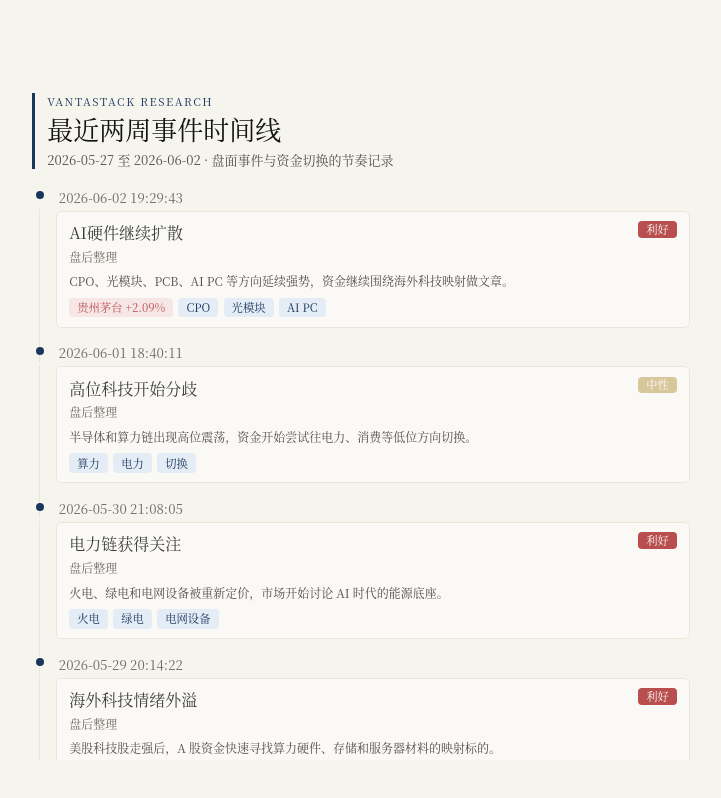
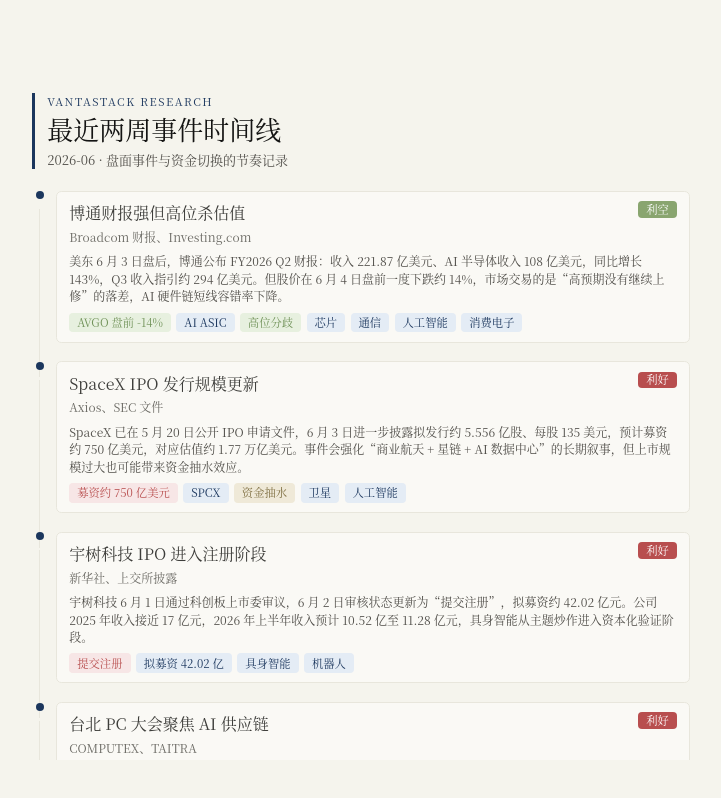
Before and after one commit to cenmen/market-insight, a React (Vite) app in the folder frontend/: page /article/event-timeline in a window 1280 px wide. Shown: the whole page, without its empty margins (279-1000 px from the left). Built offline with nearby package versions, Linux system fonts and the light colour scheme; a web font is replaced by a local one.

Commit message:
feat: 更新报告页脚组件，优化数据源和日期显示逻辑；添加 ETF 别名映射功能；更新事件时间线页面以支持动态事件记录

```diff
--- a/frontend/src/components/ReportFooter.jsx
+++ b/frontend/src/components/ReportFooter.jsx
@@ -1,9 +1,5 @@
-export default function ReportFooter({
-  disclaimer = '仅供参考，不构成任何投资建议。',
-  source = '抖音 · ETF主线侦探',
-  date,
-}) {
-  const sourceText = date ? `${source} · ${date}` : source;
+export default function ReportFooter({ disclaimer = '仅供参考，不构成任何投资建议。', source = '', date }) {
+  const sourceText = source && date ? `${source} · ${date}` : date ? date : source;
 
   return (
     <footer className='mt-4 flex justify-between gap-4 border-t border-solid border-[#e8e6dc] pt-2 text-[12px] text-[#6b6a64]'>
--- a/frontend/src/data/etfBaseList.js
+++ b/frontend/src/data/etfBaseList.js
@@ -27,4 +27,17 @@ const etfBaseList = [
   { code: '512170', name: '医疗ETF华宝', indexCode: '399989', indexName: '中证医疗指数', alias: '医疗' },
 ];
 
+function buildEtfAliasMap(list) {
+  const aliasMap = {};
+
+  for (const item of list) {
+    aliasMap[item.alias] = item;
+  }
+
+  return aliasMap;
+}
+
+const etfAliasMap = buildEtfAliasMap(etfBaseList);
+
 export default etfBaseList;
+export { etfAliasMap };
--- a/frontend/src/data/records/202606.js
+++ b/frontend/src/data/records/202606.js
@@ -1,11 +1,73 @@
 const record202606 = [
   {
     date: '2026-06-04',
-    title: '示例事件标题',
-    summary: '这里放事件摘要，字段结构参考 Timeline 组件的 item 数据。',
-    source: '示例来源',
-    tags: ['示例标签', '可选标签'],
-    concepts: ['白酒', '半导体'],
+    title: '博通财报强但高位杀估值',
+    source: 'Broadcom 财报、Investing.com',
+    statusTag: { label: '利空', kind: 'bearish' },
+    summary:
+      '美东 6 月 3 日盘后，博通公布 FY2026 Q2 财报：收入 221.87 亿美元、AI 半导体收入 108 亿美元，同比增长 143%，Q3 收入指引约 294 亿美元。但股价在 6 月 4 日盘前一度下跌约 14%，市场交易的是“高预期没有继续上修”的落差，AI 硬件链短线容错率下降。',
+    tags: [
+      { label: 'AVGO 盘前 -14%', kind: 'stock', change: -14 },
+      { label: 'AI ASIC', kind: 'default' },
+      { label: '高位分歧', kind: 'bearish' },
+    ],
+    concepts: ['芯片', '通信', '人工智能', '消费电子'],
+  },
+  {
+    date: '2026-06-03',
+    title: 'SpaceX IPO 发行规模更新',
+    source: 'Axios、SEC 文件',
+    statusTag: { label: '利好', kind: 'bullish' },
+    summary:
+      'SpaceX 已在 5 月 20 日公开 IPO 申请文件，6 月 3 日进一步披露拟发行约 5.556 亿股、每股 135 美元，预计募资约 750 亿美元，对应估值约 1.77 万亿美元。事件会强化“商业航天 + 星链 + AI 数据中心”的长期叙事，但上市规模过大也可能带来资金抽水效应。',
+    tags: [
+      { label: '募资约 750 亿美元', kind: 'bullish' },
+      { label: 'SPCX', kind: 'default' },
+      { label: '资金抽水', kind: 'neutral' },
+    ],
+    concepts: ['卫星', '人工智能'],
+  },
+  {
+    date: '2026-06-02',
+    title: '宇树科技 IPO 进入注册阶段',
+    source: '新华社、上交所披露',
+    statusTag: { label: '利好', kind: 'bullish' },
+    summary:
+      '宇树科技 6 月 1 日通过科创板上市委审议，6 月 2 日审核状态更新为“提交注册”，拟募资约 42.02 亿元。公司 2025 年收入接近 17 亿元，2026 年上半年收入预计 10.52 亿至 11.28 亿元，具身智能从主题炒作进入资本化验证阶段。',
+    tags: [
+      { label: '提交注册', kind: 'bullish' },
+      { label: '拟募资 42.02 亿', kind: 'default' },
+      { label: '具身智能', kind: 'default' },
+    ],
+    concepts: ['机器人'],
+  },
+  {
+    date: '2026-06-02',
+    title: '台北 PC 大会聚焦 AI 供应链',
+    source: 'COMPUTEX、TAITRA',
+    statusTag: { label: '利好', kind: 'bullish' },
+    summary:
+      'COMPUTEX 2026 主展期为台北时间 6 月 2 日至 6 月 5 日，主题为“AI Together”，规模约 1500 家参展商、6000 个展位。展会主线从 AI PC 扩展到 AI 服务器、机器人、散热、电源与制造代工，台系供应链继续成为全球 AI 硬件扩产的观察窗口。',
+    tags: [
+      { label: 'COMPUTEX 6/2-6/5', kind: 'default' },
+      { label: 'AI PC', kind: 'bullish' },
+      { label: '台系供应链', kind: 'default' },
+    ],
+    concepts: ['人工智能', '通信', '消费电子'],
+  },
+  {
+    date: '2026-06-01',
+    title: '英伟达 GTC Taipei 后股价大涨',
+    source: 'NVIDIA、StockStory、Motley Fool',
+    statusTag: { label: '利好', kind: 'bullish' },
+    summary:
+      '台北时间 6 月 1 日，黄仁勋在 GTC Taipei / COMPUTEX 主题演讲中发布 RTX Spark PC 平台，并确认 Vera Rubin 平台进入量产。英伟达股价当日盘中涨幅约 5% 至 6%，市场重新定价其从数据中心延伸到 PC、机器人和物理 AI 的平台能力。',
+    tags: [
+      { label: 'NVDA +5%~6%', kind: 'stock', change: 5.5 },
+      { label: 'Vera Rubin', kind: 'bullish' },
+      { label: 'RTX Spark', kind: 'default' },
+    ],
+    concepts: ['芯片', '人工智能', '机器人'],
   },
 ];
 
--- a/frontend/src/pages/EventTimeline.jsx
+++ b/frontend/src/pages/EventTimeline.jsx
@@ -1,89 +1,47 @@
 import Timeline from '@/components/Timeline.jsx';
+import records from '@/data/records';
+import { etfAliasMap } from '@/data/etfBaseList';
 
-const recentEvents = [
-  {
-    datetime: '2026-06-02 19:29:43',
-    title: 'AI硬件继续扩散',
-    source: '盘后整理',
-    statusTag: { label: '利好', kind: 'bullish' },
-    summary: 'CPO、光模块、PCB、AI PC 等方向延续强势，资金继续围绕海外科技映射做文章。',
-    tags: [
-      { label: '贵州茅台 +2.09%', kind: 'stock', change: 2.09 },
-      { label: 'CPO', kind: 'default' },
-      { label: '光模块', kind: 'default' },
-      { label: 'AI PC', kind: 'default' },
-    ],
-  },
-  {
-    datetime: '2026-06-01 18:40:11',
-    title: '高位科技开始分歧',
-    source: '盘后整理',
-    statusTag: { label: '中性', kind: 'neutral' },
-    summary: '半导体和算力链出现高位震荡，资金开始尝试往电力、消费等低位方向切换。',
-    tags: [
-      { label: '算力', kind: 'default' },
-      { label: '电力', kind: 'default' },
-      { label: '切换', kind: 'default' },
-    ],
-  },
-  {
-    datetime: '2026-05-30 21:08:05',
-    title: '电力链获得关注',
-    source: '盘后整理',
-    statusTag: { label: '利好', kind: 'bullish' },
-    summary: '火电、绿电和电网设备被重新定价，市场开始讨论 AI 时代的能源底座。',
-    tags: [
-      { label: '火电', kind: 'default' },
-      { label: '绿电', kind: 'default' },
-      { label: '电网设备', kind: 'default' },
-    ],
-  },
-  {
-    datetime: '2026-05-29 20:14:22',
-    title: '海外科技情绪外溢',
-    source: '盘后整理',
-    statusTag: { label: '利好', kind: 'bullish' },
-    summary: '美股科技股走强后，A 股资金快速寻找算力硬件、存储和服务器材料的映射标的。',
-    tags: [
-      { label: '美股科技', kind: 'default' },
-      { label: '存储', kind: 'default' },
-      { label: '服务器', kind: 'default' },
-    ],
-  },
-  {
-    datetime: '2026-05-28 17:56:39',
-    title: '成交放大，风格偏成长',
-    source: '盘后整理',
-    statusTag: { label: '中性', kind: 'neutral' },
-    summary: '市场成交明显抬升，成长风格占优，科技主线的弹性开始变得更突出。',
-    tags: [
-      { label: '成交放大', kind: 'default' },
-      { label: '成长风格', kind: 'default' },
-      { label: '弹性', kind: 'default' },
-    ],
-  },
-  {
-    datetime: '2026-05-27 19:03:18',
-    title: '主线由芯片向链条扩散',
-    source: '盘后整理',
-    statusTag: { label: '利空', kind: 'bearish' },
-    summary: '市场从单点芯片扩散到 PCB、光模块、封装、存储等更完整的产业链条。',
-    tags: [
-      { label: '芯片', kind: 'default' },
-      { label: 'PCB', kind: 'default' },
-      { label: '封装', kind: 'default' },
-    ],
-  },
-];
+function getLatestRecordKey(recordMap) {
+  const keys = Object.keys(recordMap ?? {});
+
+  if (keys.length === 0) {
+    return null;
+  }
+
+  keys.sort();
+  return keys[keys.length - 1] ?? null;
+}
+
+function isValidConcept(concept) {
+  return typeof concept === 'string' && Boolean(etfAliasMap[concept]);
+}
+
+function normalizeEvent(item) {
+  const tags = Array.isArray(item.tags) ? item.tags.slice() : [];
+  const concepts = Array.isArray(item.concepts) ? item.concepts.filter(isValidConcept) : [];
+
+  return {
+    ...item,
+    tags: tags.concat(
+      concepts.map(function mapConcept(concept) {
+        return { label: concept, kind: 'default' };
+      }),
+    ),
+  };
+}
 
 export default function EventTimelinePage() {
+  const latestRecordKey = getLatestRecordKey(records);
+  const recentEvents = latestRecordKey ? records[latestRecordKey].map(normalizeEvent) : [];
+
   return (
     <main className="flex min-h-screen items-center justify-center overflow-hidden bg-[#f5f4ed] px-4 py-6 [font-family:'TsangerJinKai02','Source_Han_Serif_SC','Noto_Serif_CJK_SC','Songti_SC','STSong',Georgia,serif] text-[#141413]">
       <article className='h-[90vh] w-full max-w-[210mm] overflow-y-auto px-4 py-6 md:px-[18mm] md:py-[14mm]'>
         <header className='mb-3 border-l-[2.5pt] border-[#1b365d] pl-3'>
           <p className='mb-1 text-[11px] tracking-[0.14em] text-[#1b365d] uppercase'>VANTASTACK RESEARCH</p>
           <h1 className='text-[20px] leading-tight font-medium md:text-[26px]'>最近两周事件时间线</h1>
-          <p className='mt-1 text-[13px] text-[#504e49]'>2026-05-27 至 2026-06-02 · 盘面事件与资金切换的节奏记录</p>
+          <p className='mt-1 text-[13px] text-[#504e49]'>{latestRecordKey ? `${latestRecordKey.slice(0, 4)}-${latestRecordKey.slice(4, 6)} · 盘面事件与资金切换的节奏记录` : '盘面事件与资金切换的节奏记录'}</p>
         </header>
 
         <section className='mt-4'>
```
